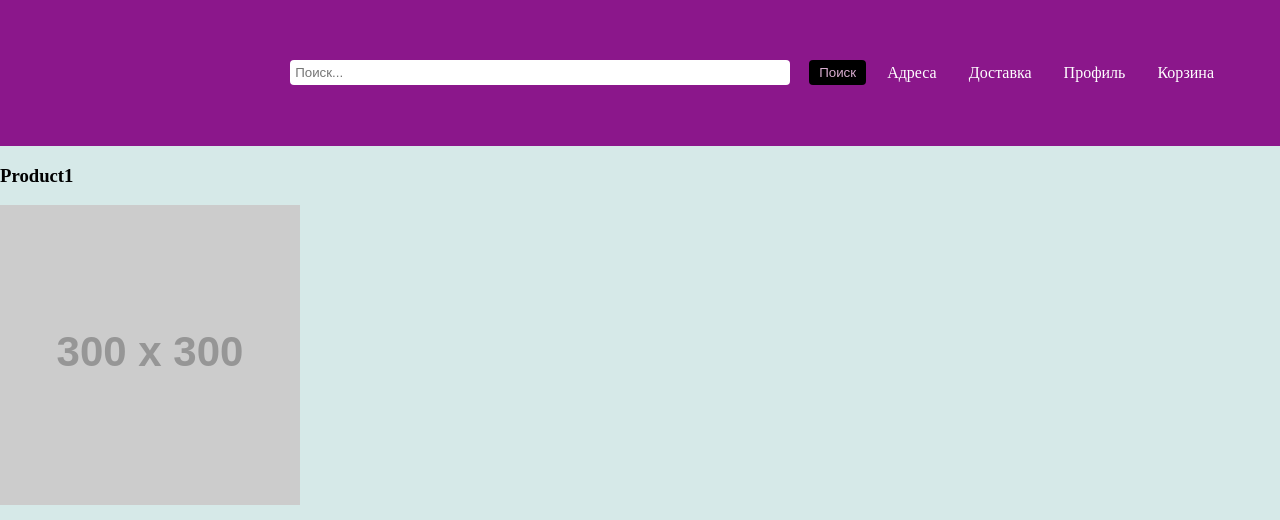
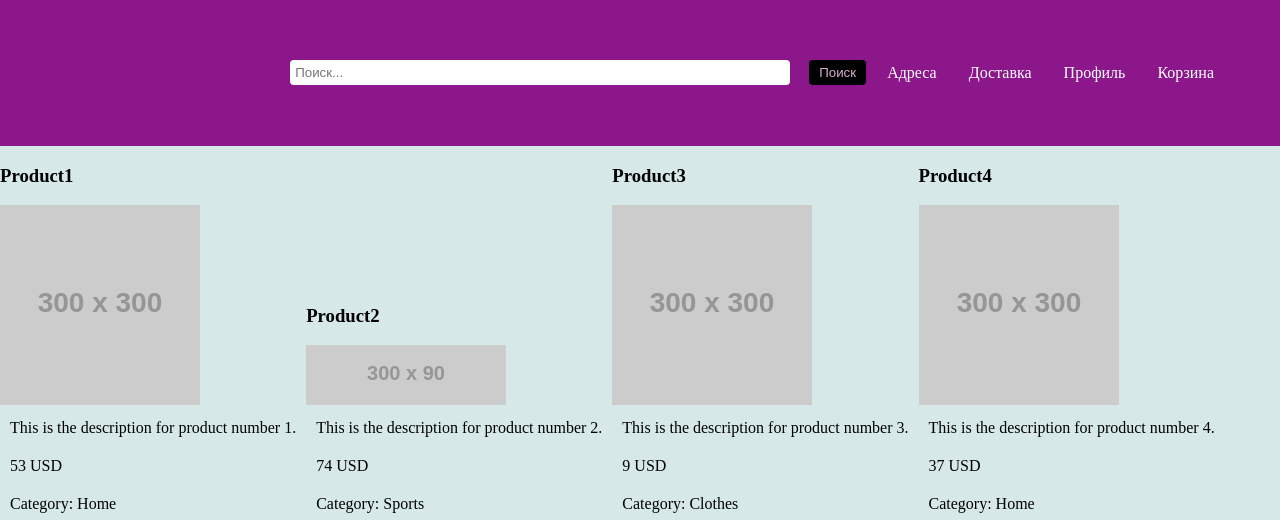
Before and after one commit to JS0009/VanillaJSClientWithRoute, a website built with Vite: page index.html in a window 1280 px wide. Shown: the top 520 px of the page. Built offline with nearby package versions, Linux system fonts and the light colour scheme; placeholder pictures from the web are drawn by us.

Commit message:
next-respons-json-placeholder

```diff
--- a/index.css
+++ b/index.css
@@ -5,3 +5,24 @@ body {
         background-color: rgb(214, 233, 232);
 
 }
+
+.my-container-class {
+    display: inline-block;
+}
+
+.my-container-class img {
+    width: 200px;
+    /* замените на нужное значение ширины */
+    height: auto;
+    /* сохраняет соотношение сторон  */
+}
+
+.my-container-class p {
+display: block;
+    height: auto;
+    width: fit-content;
+    margin: 0;
+    padding: 10px;
+    text-align: left;
+    box-sizing: border-box
+}
--- a/index.js
+++ b/index.js
@@ -1,4 +1,4 @@
-import HistoryRenderRouter from "./src/modules/router";
+import { HistoryRenderRouter } from "./src/modules/router";
 import { lentaPage } from "./src/components/pages/lentaPageComponent"
 import { pages } from "./src/components/database";
 import { basketPage } from "./src/components/pages/basketPage";
@@ -15,6 +15,7 @@ export function viewUpdate() {
         for (const data of pages) {
             router.route('/', lentaPage(data));
             router.render()
+
         }
     } else if (window.location.pathname === '/basket') {
         router.route('/basket', () => basketPage());
@@ -24,7 +25,7 @@ export function viewUpdate() {
         router.route('/delivery', () => deliveryPage());
     } else if (window.location.pathname === '/address') {
         router.route('/address', () => addressPage());
-    } else { router.route(window.location.pathname, () => '<h1>Маршурут отсутствует</h1>') } // в случаее, если нет совпадения
+    } else { router.route('<h1>Маршурут отсутствует</h1>') } // в случаее, если нет совпадения
 }
 
 const links = document.querySelectorAll('nav a');
@@ -38,7 +39,6 @@ links.forEach((link) => {
 });
 
 window.addEventListener('popstate', viewUpdate)
-
 window.onload = () => {
     viewUpdate()
 }
--- /dev/null
+++ b/src/components/renders/renderPage.js
@@ -0,0 +1,14 @@
+
+export default class RenderPageClass {
+    constructor(page, path) {
+        this.page = page
+        this.path = path
+    }
+    renders() {
+        const containerApp = document.getElementById('app');
+        const scrollContainer = document.createElement('div');
+        scrollContainer.classList.add('my-container-class');
+        scrollContainer.innerHTML = this.page;
+        containerApp.appendChild(scrollContainer);
+    }
+}
--- a/src/modules/router.js
+++ b/src/modules/router.js
@@ -1,5 +1,6 @@
+import RenderPageClass from "../components/renders/renderPage";
 
-export default class РistoryRenderRouter {
+export class HistoryRenderRouter {
     constructor() {
         this.routes = '';
         this.routeURL = '';
@@ -7,27 +8,12 @@ export default class РistoryRenderRouter {
 
     route(path, callback) {
         this.routes = callback;
-        this.routeURL = path;
+
 
 
     }
     render() {
-        const containerApp = document.getElementById('app');
-        const scrollContainer = document.createElement('div');
-        scrollContainer.innerHTML = this.routes;
-        containerApp.appendChild(scrollContainer);
+        new RenderPageClass(this.routes, this.routeURL).renders();
     }
 
-    init() {
-        const links = document.querySelectorAll('nav a');
-        links.forEach((link) => {
-            link.addEventListener('click', (event) => {
-                event.preventDefault();
-                const path = link.getAttribute('href');
-                history.pushState(null, null, path);
-                viewUpdate()
-            });
-        });
-
-    }
 }
```
